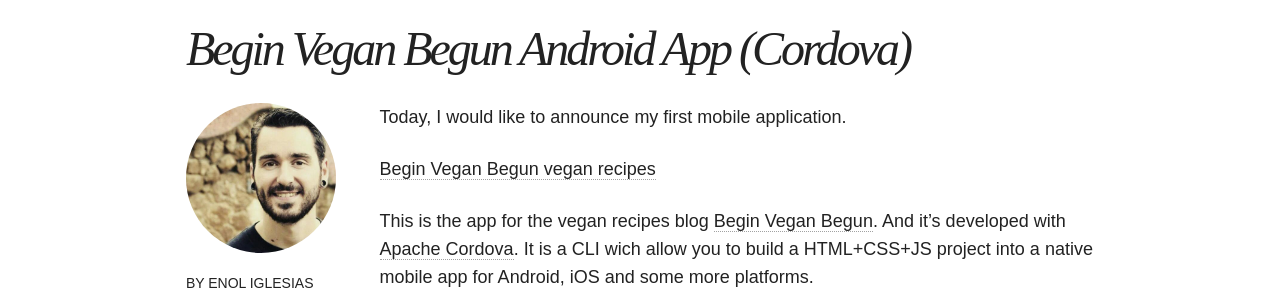
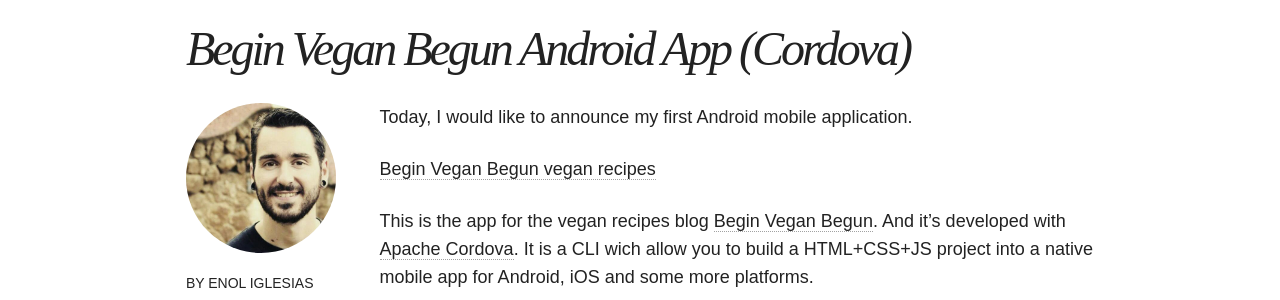
Before and after one commit to enoliglesias/enoliglesias.github.io, a Jekyll site: the page built from _posts/2016-03-03-begin-vegan-begun-android-app.markdown, in a window 1280 px wide and 900 px high. Shown: the part 367-667 px from the top of the window. Built offline with Jekyll 4.4.1, drawn with Linux system fonts in a browser that asks for light colours; nearby versions of some CDN libraries; comment, search, counter and statistics services are not loaded.

```diff
--- a/_posts/2016-03-03-begin-vegan-begun-android-app.markdown
+++ b/_posts/2016-03-03-begin-vegan-begun-android-app.markdown
@@ -11,7 +11,7 @@
 ---
 
 
-Today, I would like to announce my first mobile application.
+Today, I would like to announce my first Android mobile application.
 
 [Begin Vegan Begun vegan recipes](https://play.google.com/store/apps/details?id=com.enoliglesias.bvb){:target="_blank"}
 
```
Also changed, not shown: _posts/2016-06-22-begin-vegan-begun-ios-app.markdown (added, +21 -0 lines).
